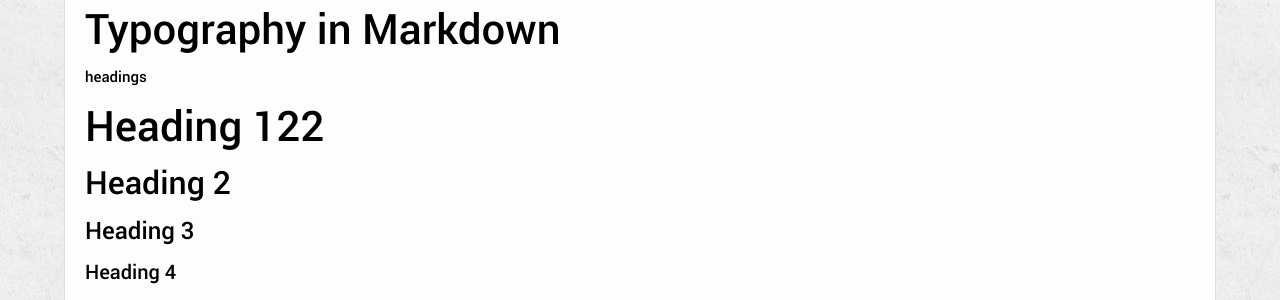
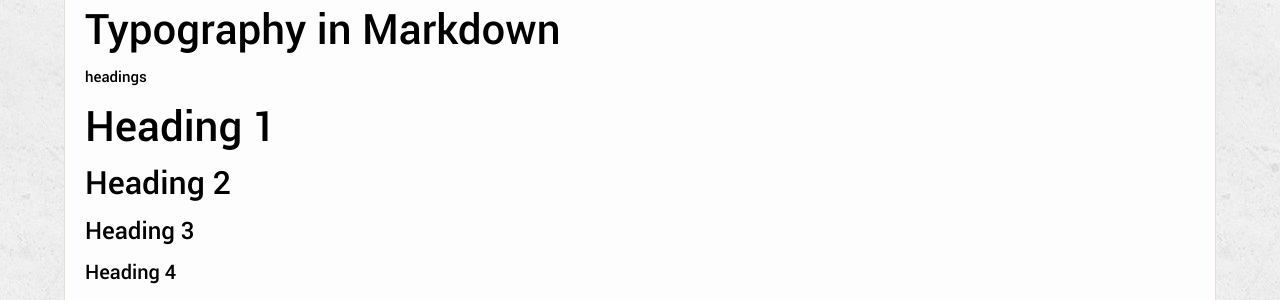
Before and after one commit to PrimeTimeTV/PrimeTimeTV.github.io, a Jekyll site: the page built from _posts/2015-02-01-markdown.md, in a window 1280 px wide. Shown: the part 366-666 px from the top of the page. Built offline with Jekyll 4.4.1, drawn with Linux system fonts in a browser that asks for light colours.

Commit message:
Update 2015-02-01-markdown.md

```diff
--- a/_posts/2015-02-01-markdown.md
+++ b/_posts/2015-02-01-markdown.md
@@ -9,7 +9,7 @@ tags: markdown tutorial
 ---
 ###### headings
 
-# Heading 122
+# Heading 1
 
 ## Heading 2
 
```
